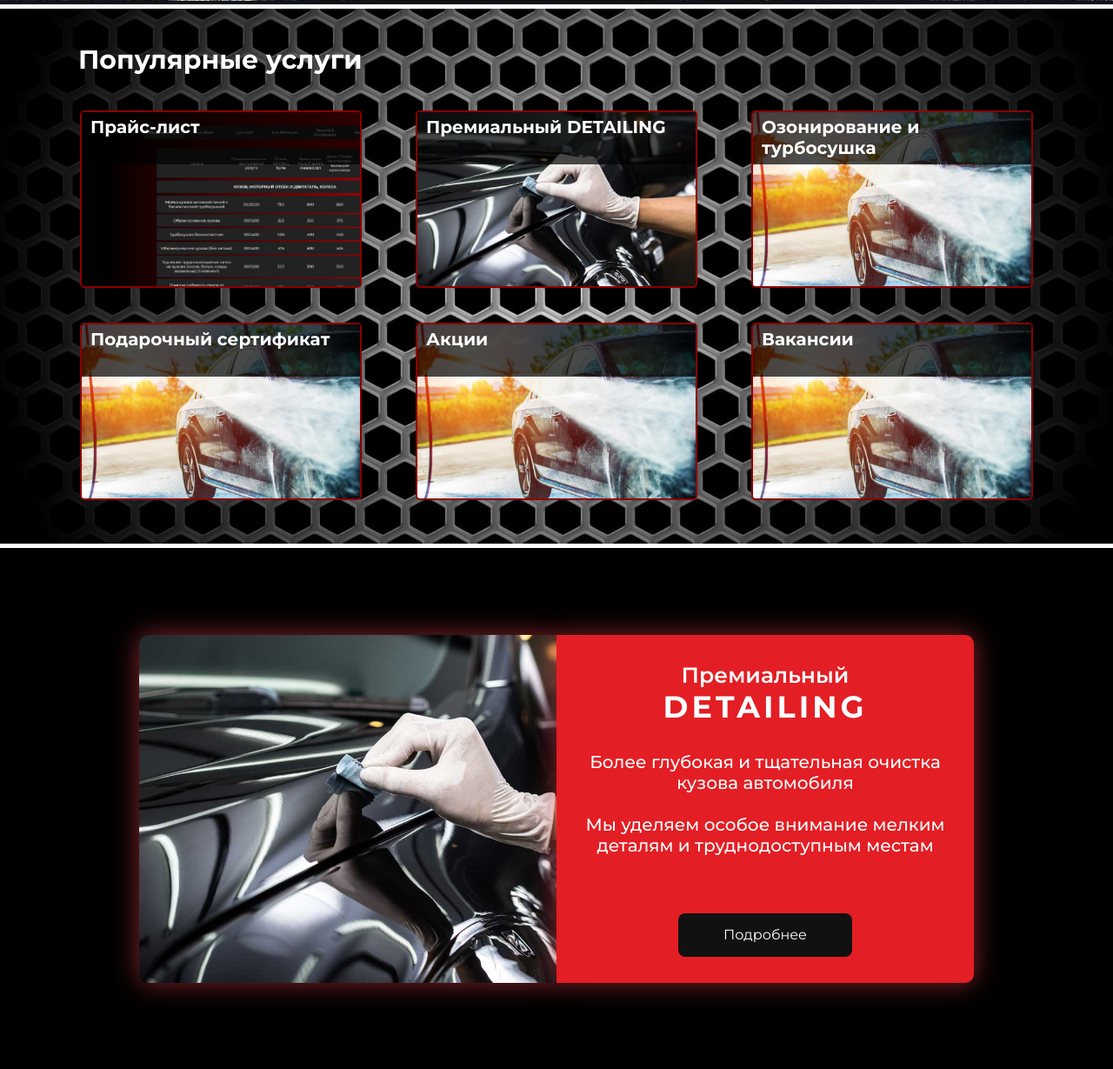
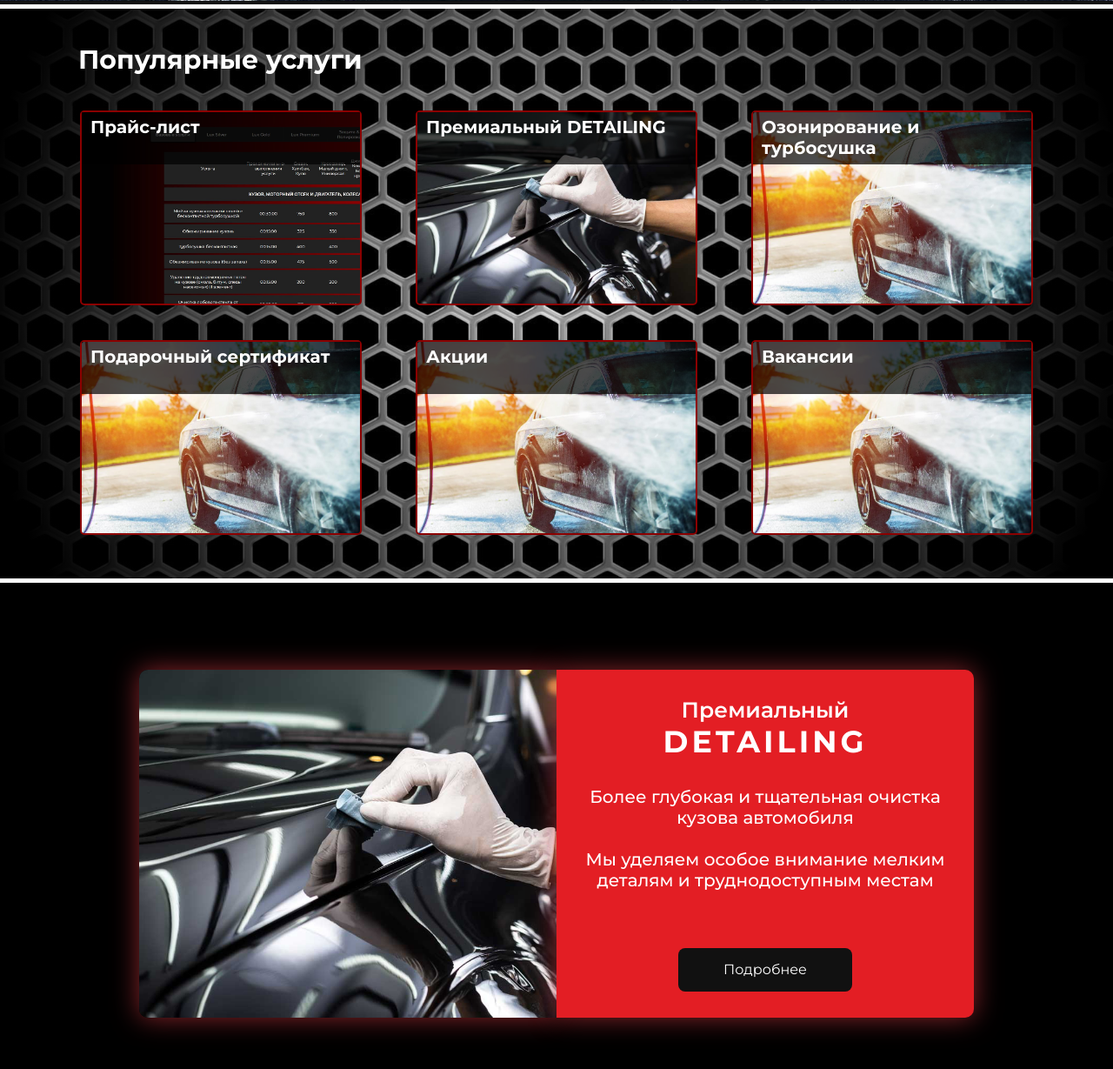
Before and after one commit to vladusha2423/washlux_front, a PHP site: page / in a window 1280 px wide. Shown: the part 799-2028 px from the top of the page at 87% size. Run offline with PHP 8.4, Linux system fonts and the light colour scheme; some libraries are stand-ins or nearby versions.

Commit message:
height service + login redirect

```diff
--- a/admin/login.html
+++ b/admin/login.html
@@ -76,6 +76,7 @@
                     console.log(data);
                     console.log(textStatus);
                     localStorage.setItem('Token', data);
+                    document.location.href = "index.html"
                 }
             })
         .fail(function(){
--- a/styles/services.css
+++ b/styles/services.css
@@ -28,7 +28,7 @@
     background: url("../images/wash-car.jpg");
     background-size: cover;
     width: 320px;
-    height: 200px;
+    height: 220px;
     border: 2px solid darkred;
     border-radius: 5px;
     margin-top: 40px;
```
